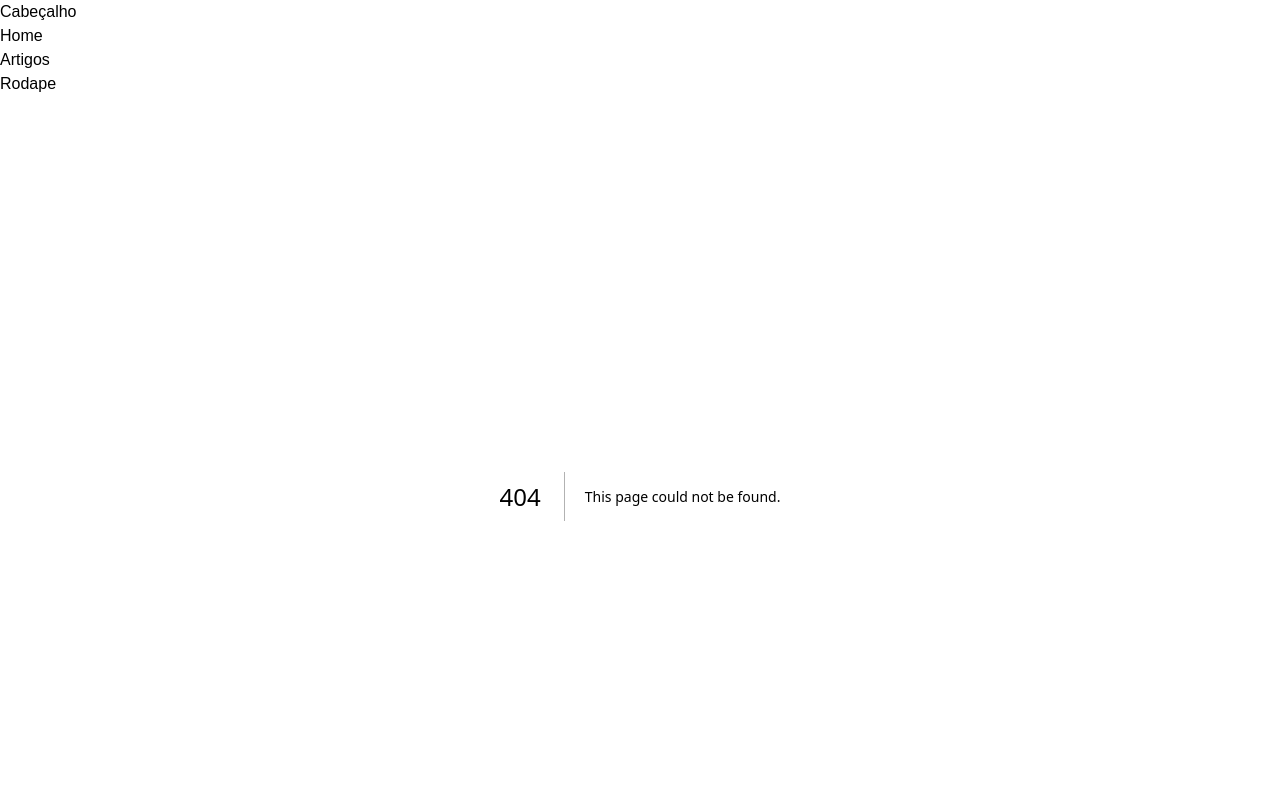
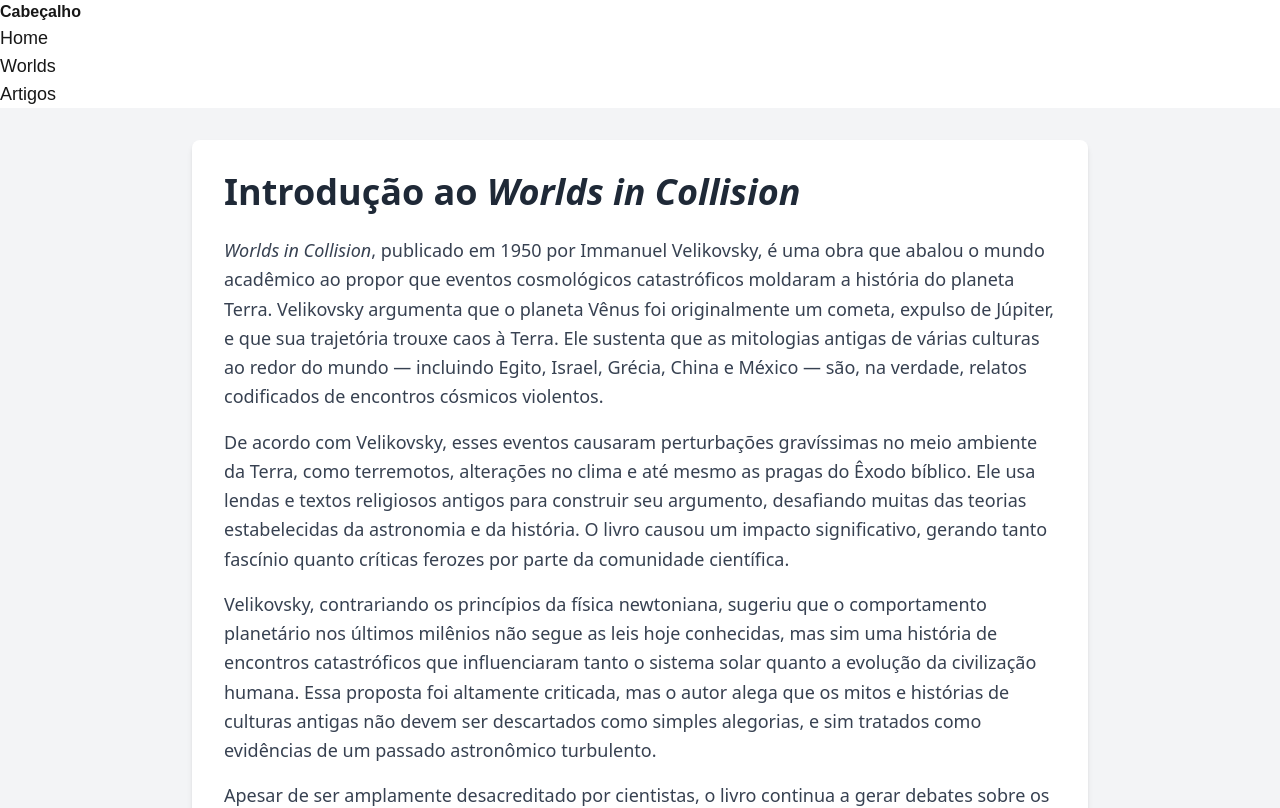
Before and after one commit to ArthurBispo00/CP2--Worlds-in-a-Collision, a Next.js app in the folder my-app/: page /Inicio in a window 1280 px wide. Before the commit this address had no page. Shown: the top 808 px of the page. Built offline with nearby package versions, Linux system fonts and the light colour scheme.

Commit message:
Estilizando Pagina Introducão e Cabecario

```diff
--- a/my-app/src/Components/Menu/index.tsx
+++ b/my-app/src/Components/Menu/index.tsx
@@ -1,17 +1,27 @@
 import Link from "next/link";
 
 export default function Menu() {
-
-
-
   return (
-    <nav className="menu">
-        <ul>
-            <li> <Link href="/">Home</Link> </li>
-           <li> <Link href="Artigos">Artigos</Link> </li>
-
-
+    <nav className="bg-gray-1000 p-4">
+      <div className="max-w-7xl mx-auto">
+        <ul className="flex justify-around space-x-8">
+          <li>
+            <Link href="/" className="text-white hover:text-blue-400 text-lg">
+              Home
+            </Link>
+          </li>
+          <li>
+            <Link href="/Inicio" className="text-white hover:text-blue-400 text-lg">
+              Worlds
+            </Link>
+          </li>
+          <li>
+            <Link href="/Artigos" className="text-white hover:text-blue-400 text-lg">
+              Artigos
+            </Link>
+          </li>
         </ul>
+      </div>
     </nav>
-  )
+  );
 }
--- /dev/null
+++ b/my-app/src/app/Inicio/page.tsx
@@ -0,0 +1,39 @@
+import Link from 'next/link';
+
+export default function Introducao() {
+  return (
+    <div className="bg-gray-100 min-h-screen p-8 font-sans">
+      <div className="max-w-4xl mx-auto bg-white p-8 rounded-lg shadow-md">
+        <h1 className="text-4xl font-bold mb-6 text-gray-800">
+          Introdução ao <em>Worlds in Collision</em>
+        </h1>
+        <p className="text-lg text-gray-700 mb-4 leading-relaxed">
+          <em>Worlds in Collision</em>, publicado em 1950 por Immanuel Velikovsky, é uma obra que abalou o mundo acadêmico ao propor que eventos cosmológicos catastróficos moldaram a história do planeta Terra. Velikovsky argumenta que o planeta Vênus foi originalmente um cometa, expulso de Júpiter, e que sua trajetória trouxe caos à Terra. Ele sustenta que as mitologias antigas de várias culturas ao redor do mundo — incluindo Egito, Israel, Grécia, China e México — são, na verdade, relatos codificados de encontros cósmicos violentos.
+        </p>
+        <p className="text-lg text-gray-700 mb-4 leading-relaxed">
+          De acordo com Velikovsky, esses eventos causaram perturbações gravíssimas no meio ambiente da Terra, como terremotos, alterações no clima e até mesmo as pragas do Êxodo bíblico. Ele usa lendas e textos religiosos antigos para construir seu argumento, desafiando muitas das teorias estabelecidas da astronomia e da história. O livro causou um impacto significativo, gerando tanto fascínio quanto críticas ferozes por parte da comunidade científica.
+        </p>
+        <p className="text-lg text-gray-700 mb-4 leading-relaxed">
+          Velikovsky, contrariando os princípios da física newtoniana, sugeriu que o comportamento planetário nos últimos milênios não segue as leis hoje conhecidas, mas sim uma história de encontros catastróficos que influenciaram tanto o sistema solar quanto a evolução da civilização humana. Essa proposta foi altamente criticada, mas o autor alega que os mitos e histórias de culturas antigas não devem ser descartados como simples alegorias, e sim tratados como evidências de um passado astronômico turbulento.
+        </p>
+        <p className="text-lg text-gray-700 mb-4 leading-relaxed">
+          Apesar de ser amplamente desacreditado por cientistas, o livro continua a gerar debates sobre os limites da ciência convencional e a interpretação de eventos mitológicos como fatos históricos. Velikovsky traz uma abordagem multidisciplinar que combina mitologia, história, geologia e astronomia de uma maneira ousada e controversa, propondo uma "amnésia coletiva" da humanidade em relação a esses eventos traumáticos.
+        </p>
+
+        <img
+          src="/path/to/your/image.jpg"
+          alt="Imagem relacionada ao tema"
+          className="w-full h-auto rounded-lg shadow-lg mb-6"
+        />
+
+        <p className="text-lg text-gray-700 mb-4 leading-relaxed">
+          No entanto, a ciência moderna considera que as leis da física e os registros astronômicos não suportam a ideia de que o planeta Vênus tenha sido um cometa ou que eventos cósmicos dessa magnitude tenham ocorrido nos últimos milhares de anos. Ainda assim, <em>Worlds in Collision</em> permanece como um marco na pseudociência, desafiando as fronteiras do conhecimento estabelecido e inspirando tanto pesquisadores quanto entusiastas a questionar e explorar o desconhecido.
+        </p>
+
+        <div className="mt-8">
+          <Link href="/" className="text-blue-500 hover:underline text-lg">Voltar para Home</Link>
+        </div>
+      </div>
+    </div>
+  );
+}
--- a/my-app/src/app/layout.tsx
+++ b/my-app/src/app/layout.tsx
@@ -16,7 +16,7 @@ export default function RootLayout({
       <body>
 <Cabecalho></Cabecalho>
 
-<Rodape></Rodape>
+
         {children}
       </body>
     </html>
```
